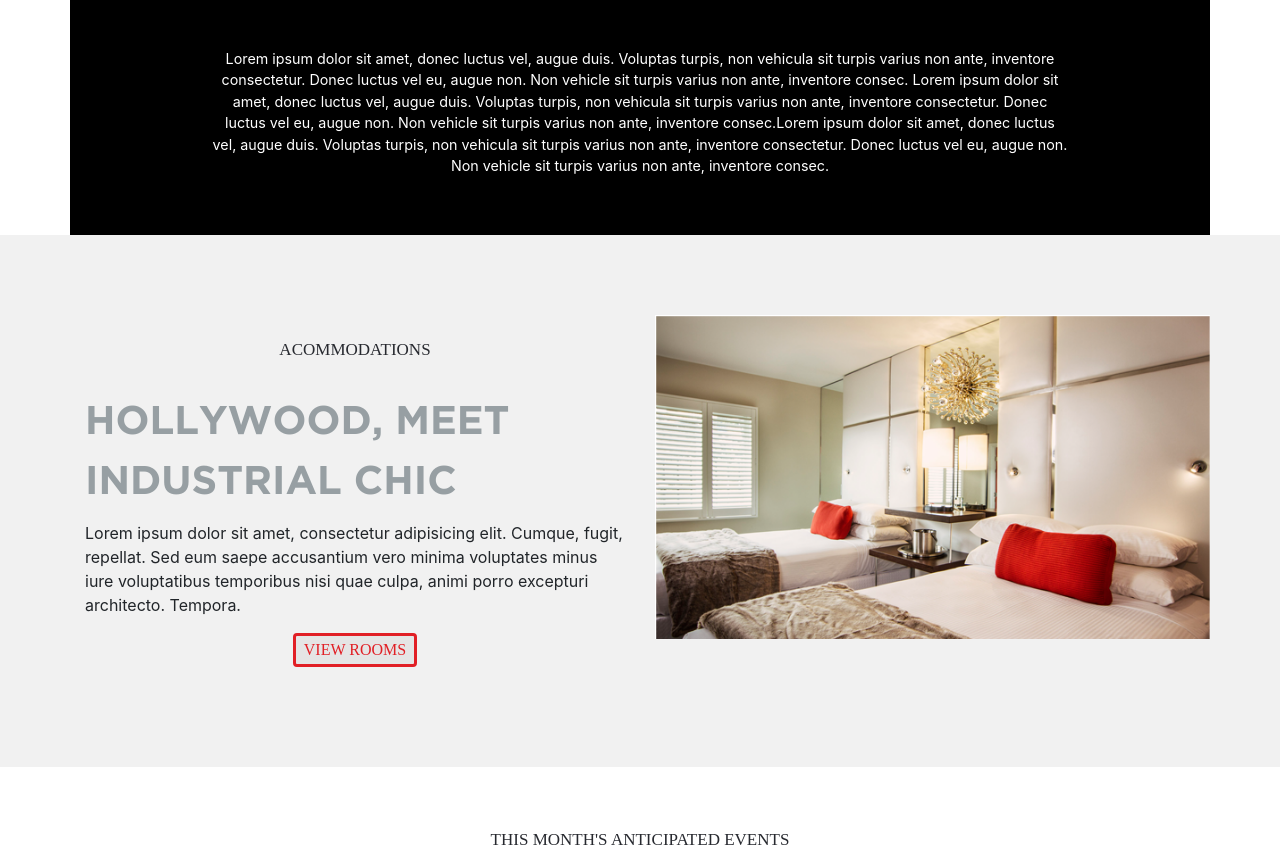
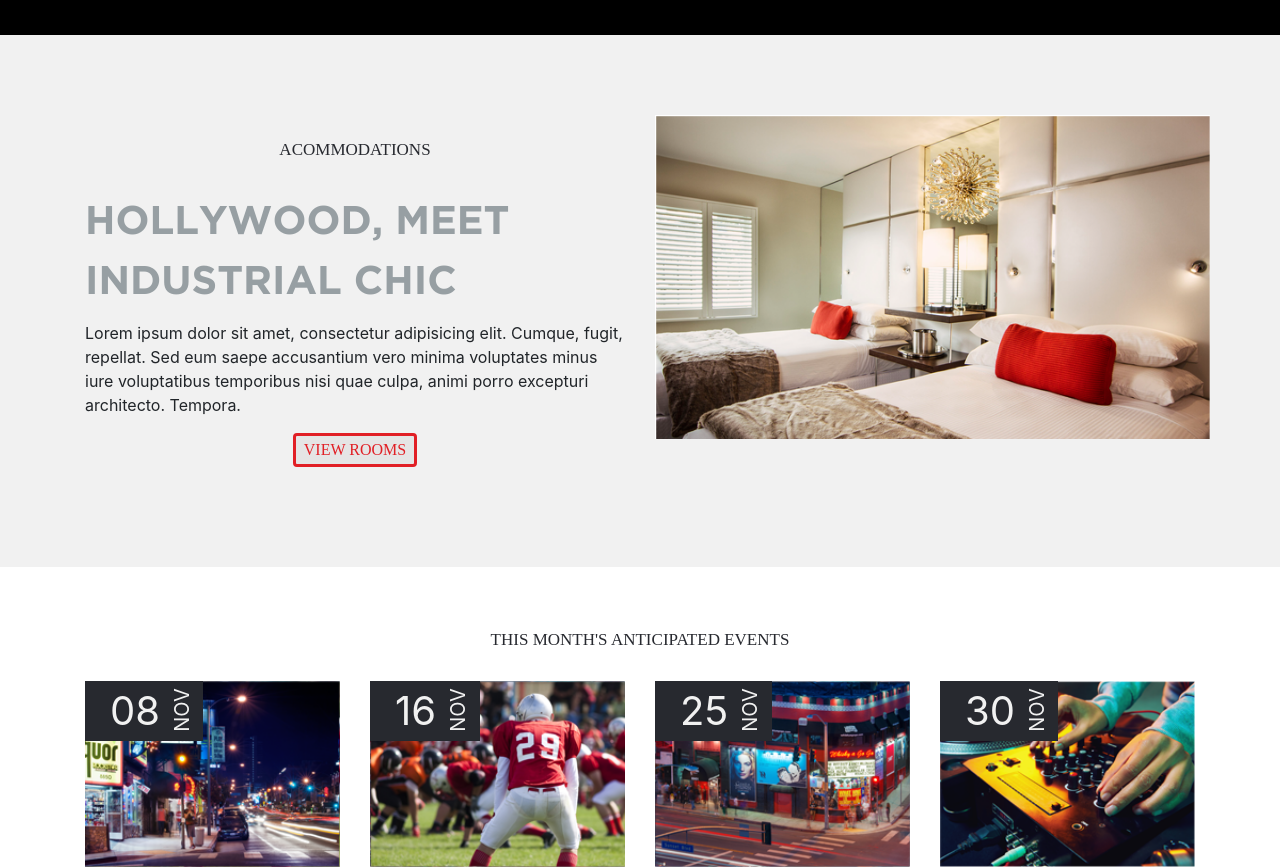
Before and after one commit to jcarlosj/FrontEnd-Developer-Test-Press-Hotel, a website: page src/index.html in a window 1280 px wide. Shown: the part 797-1664 px from the top of the page. Drawn offline with Linux system fonts and the light colour scheme; a web font is replaced by a local one.

Commit message:
Agrega estilos para posicionar el contenido principal sobre el 'Slider'

```diff
--- a/src/scss/_bodycontent.scss
+++ b/src/scss/_bodycontent.scss
@@ -1,13 +1,24 @@
 // _bodycontent.scss
 #body-container {
   #content {
+    //border: 1px solid yellow;
+
     section {
+      //border: 1px solid green;
       padding-bottom: 1rem;
+      position: relative;
 
       &#principal {
         background-color: $ph-bg-principal;
+        //border: 1px solid blue;
         color: white;
         padding: 0 142px 42px 142px;
+        position: relative;
+        top: -200px;
+        left: 0;
+        width: 100%;
+        height: auto;
+        z-index: 10;
 
         hgroup {
           hr {
@@ -38,6 +49,7 @@
         background-color: $ph-bg-acommodations;
         padding-top: 80px;
         padding-bottom: 50px;
+        margin-top: -200px;
 
         .previous-content {
           hgroup {
--- a/src/scss/style.scss
+++ b/src/scss/style.scss
@@ -2,6 +2,8 @@
 @import '_custom.scss';
 
 body {
+  background-color: black;
+
   footer {
     background-color: $ph-bg-footer;
 
```
Also changed, not shown: src/css/style.css.
